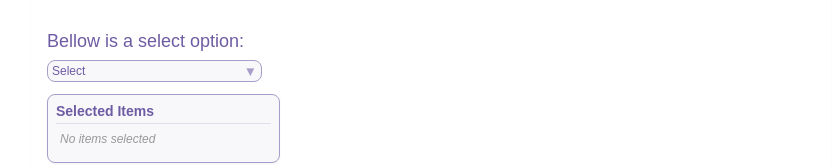
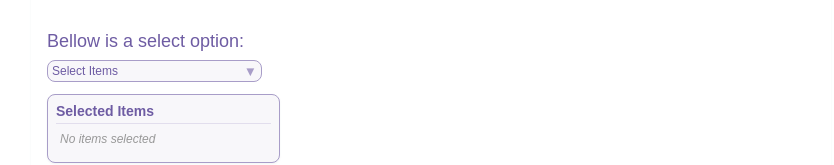
Before and after one commit to MariusTanase/Moodlet-Homework, a React (Vite) app: page / in a window 1280 px wide. Shown: the part 1191-1356 px from the top of the page, without its empty margins (209-1043 px from the left). Built offline with nearby package versions, Linux system fonts and the light colour scheme.

Commit message:
Update placeholder text in MoodletDropdown to improve clarity for selected items

```diff
--- a/src/components/MoodletDropdown/MoodletDropdown.jsx
+++ b/src/components/MoodletDropdown/MoodletDropdown.jsx
@@ -177,7 +177,7 @@ const MoodletDropdown = ({
         onClick={() => setOpen(!open)}
       >
         <span className="select-placeholder">
-          {selectedIds.length === 0 ? "Select" : `${selectedIds.length} Selected`}
+          {selectedIds.length === 0 ? "Select Items" : `${selectedIds.length} Items Selected`}
         </span>
         <span className="dropdown-arrow">{open ? "▲" : "▼"}</span>
       </button>
```
